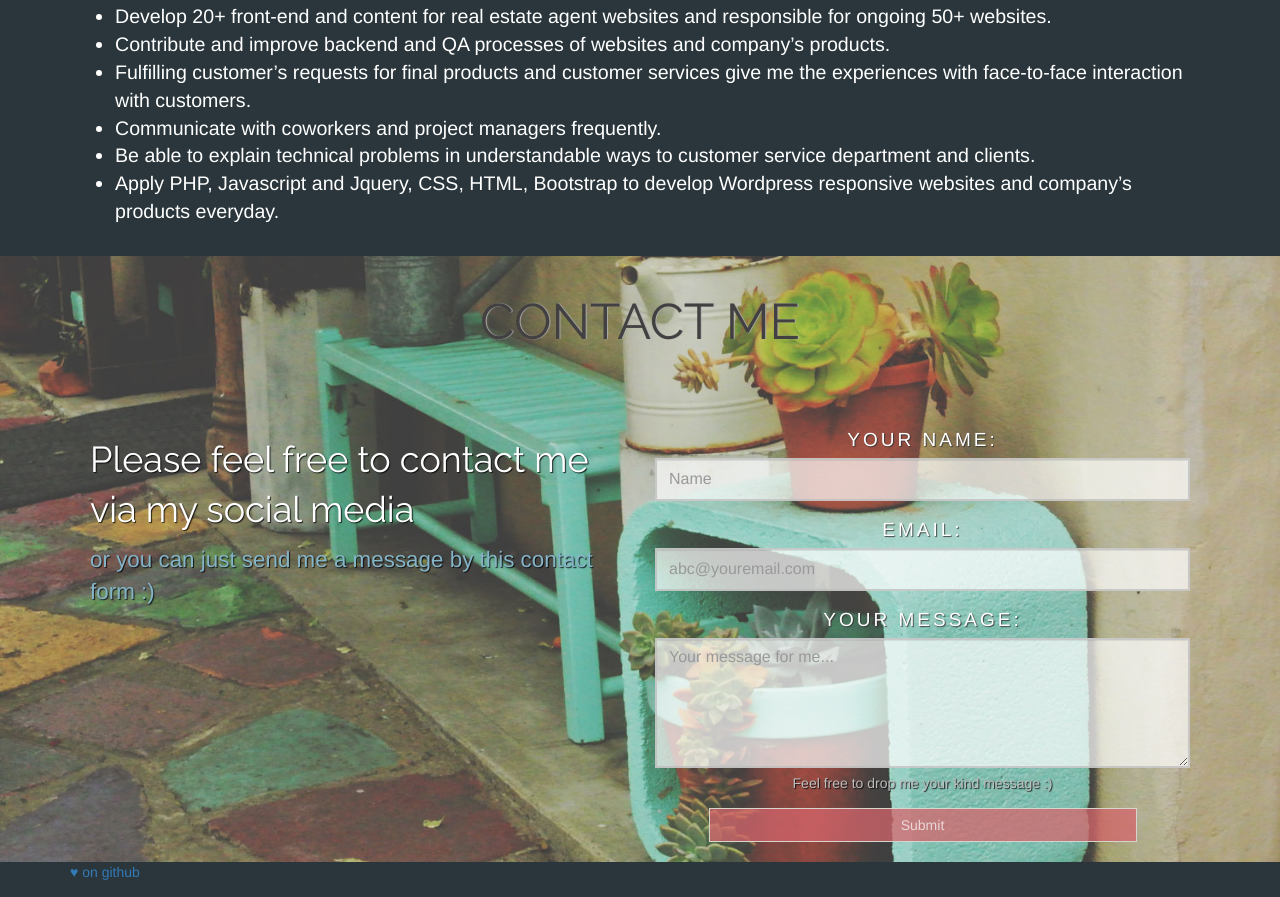
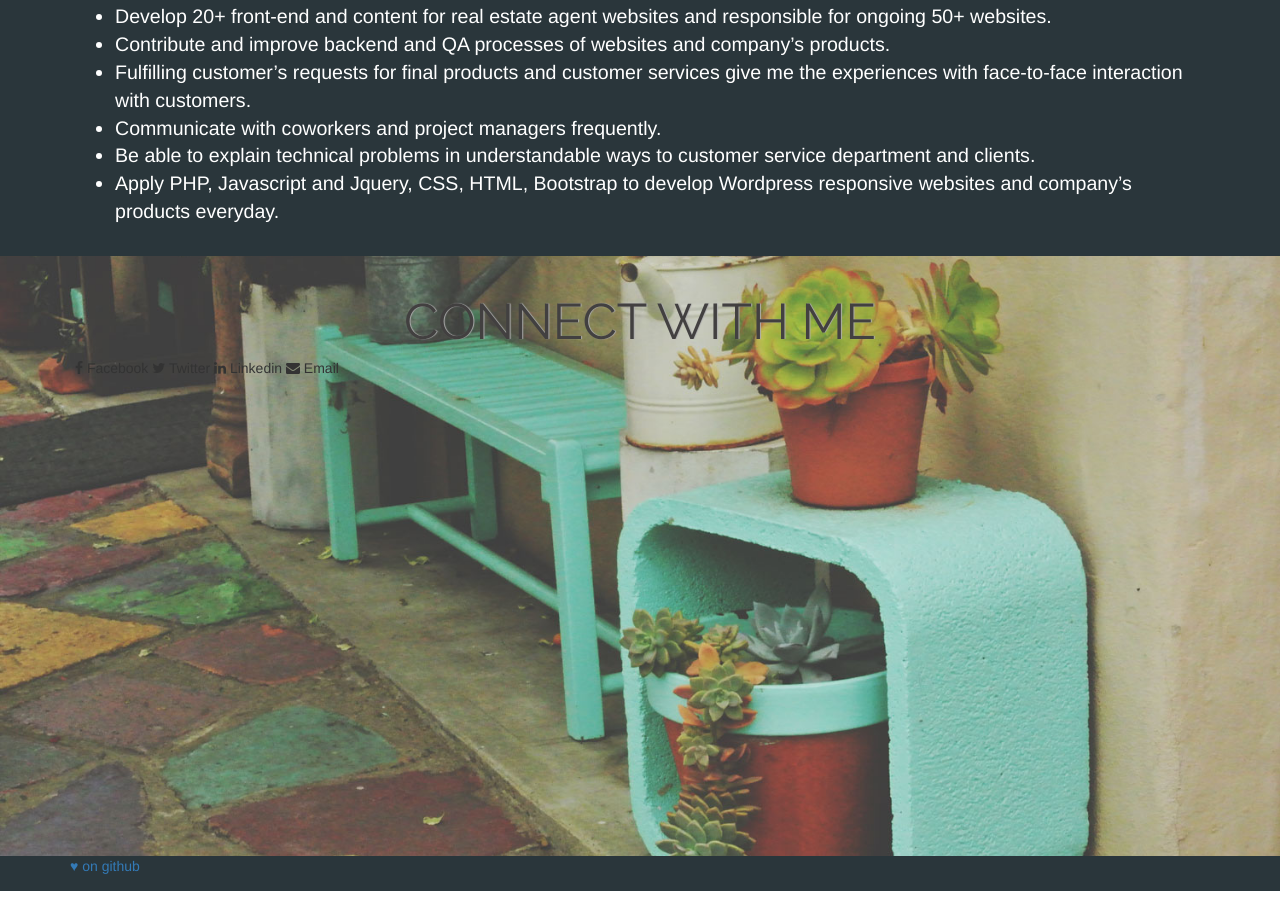
Before and after one commit to trangvo2306/portfolio, a website: page index.html in a window 1280 px wide. Shown: the part 2639-3536 px from the top of the page. Drawn offline with nearby package versions, Linux system fonts and the light colour scheme.

Commit message:
Update contact.html

```diff
--- a/partials/contact.html
+++ b/partials/contact.html
@@ -1,29 +1,15 @@
 <div class="contact-section__wrapper">
     <div class="contact-section__content container">
-        <div class="contact-section__title">Contact Me</div>
+        <div class="contact-section__title">Connect with Me</div>
 
-        <div class="contact-section__content--left col-md-6">
-            <h1>Please feel free to contact me via my social media</h1>
-            or you can just send me a message by this contact form :)
+        <div class="social-below">
+            <a href="#"></a><span class="social-below__facebook"><i class="fa fa-facebook" aria-hidden="true"></i> Facebook</span></a>
+            <a href="#"></a><span class="social-below__twitter"><i class="fa fa-twitter" aria-hidden="true"></i> Twitter</span></a>
+            <a href="#"></a><span class="social-below__linkedin"><i class="fa fa-linkedin" aria-hidden="true"></i> Linkedin</span></a>
+            <a href="#"></a><span class="social-below__email"><i class="fa fa-envelope" aria-hidden="true"></i> Email</span></a>
         </div>
 
-        <div class="contact-section__content--right col-md-6">
-            <form action="" name="myForm">
-                <div class="form-group">
-                    <label for="name">Your Name:</label>
-                    <input type="text" class="form-control required name" id="name" data-placement="top" data-trigger="manual" data-content="Must be at least 3 characters long" placeholder="Name">
-                </div>
-                <div class="form-group">
-                    <label for="email">Email:</label>
-                    <input type="text" class="form-control required email" data-placement="top" data-trigger="manual" data-content="Invalid email" id="email" placeholder="abc@youremail.com">
-                </div>
-                <div class="form-group">
-                    <label for="user_message">Your Message:</label>
-                    <textarea class="form-control required message" id="user_message" data-content="Must be at least 3 characters long" data-trigger="manual" data-placement="left" rows="5" col="10" placeholder="Your message for me..."></textarea>
-                    <p class="help-block">Feel free to drop me your kind message :)</p>
-                </div>
-                <button type="submit" class="btn btn-secondary">Submit</button>
-            </form>
+
 
         </div>
 
```
